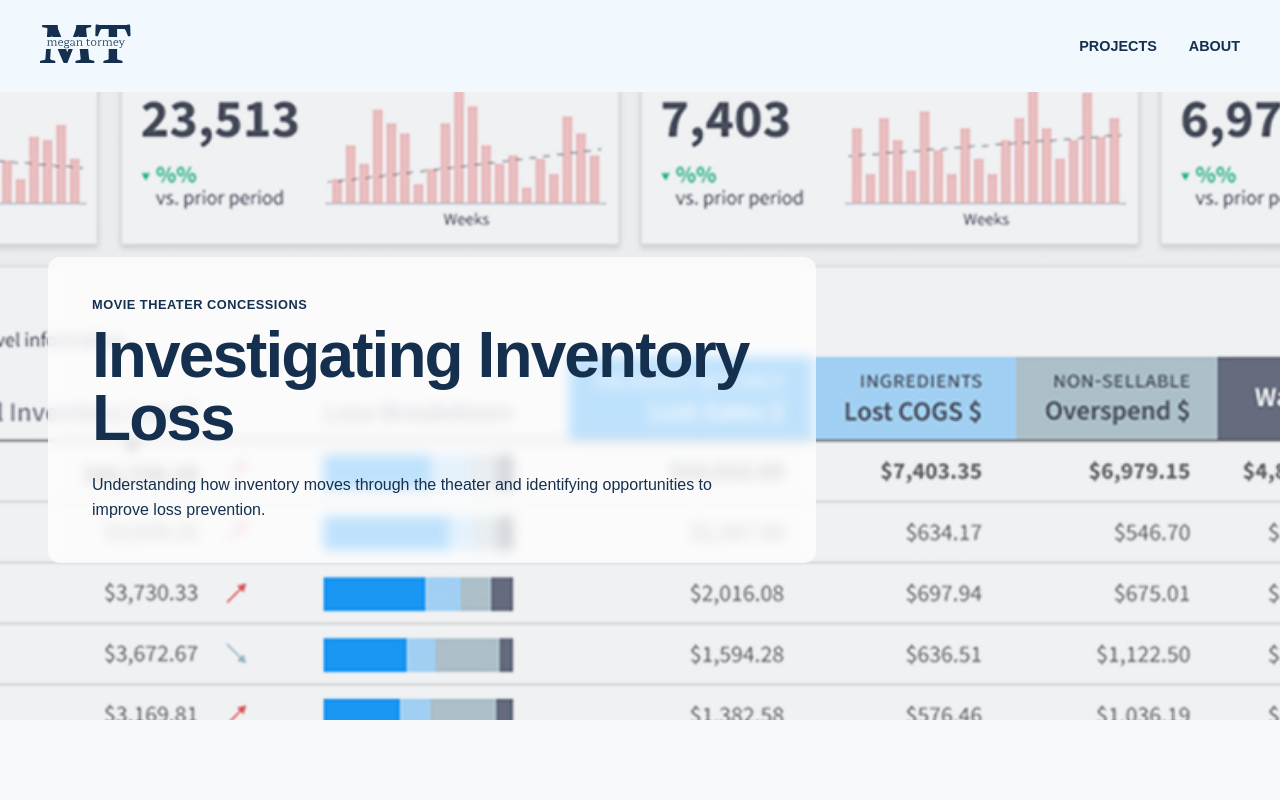
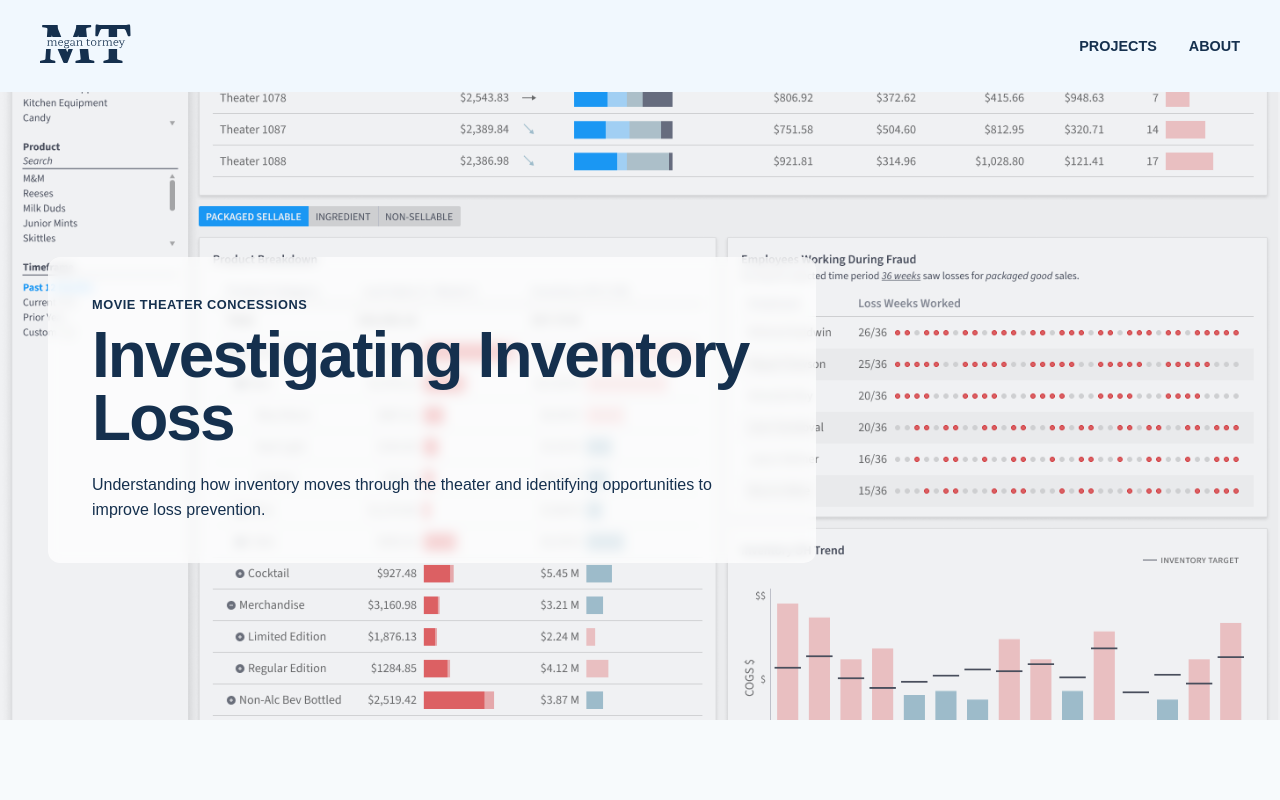
Before and after one commit to mmtormey/portfolio, a React (Vite) app: page /projects/inventory-loss in a window 1280 px wide. Shown: the top 800 px of the page. Built offline with nearby package versions, Linux system fonts and the light colour scheme.

Commit message:
Update case study hero images

```diff
--- a/src/data/caseStudies/inventory-loss.ts
+++ b/src/data/caseStudies/inventory-loss.ts
@@ -10,7 +10,7 @@ const inventoryLoss: CaseStudy = {
   description:
     "Understanding how inventory moves through the theater and identifying opportunities to improve loss prevention.",
 
-  heroImage: "/images/inventory-loss.jpg",
+  heroImage: "/images/case-studies/movie-theater/movie-theater-overall-solution.png",
 
   sections: [
     {
--- a/src/data/caseStudies/multifamily-updated.ts
+++ b/src/data/caseStudies/multifamily-updated.ts
@@ -6,7 +6,7 @@ export const multifamily: CaseStudy = {
   title: 'Business Value Discovery',
   description:
     'Using Business Value Discovery to connect business drivers, data, and analytics solutions.',
-  heroImage: '/images/case-studies/multifamily/short-value-driver-map.svg',
+  heroImage: '/images/case-studies/multifamily/leasing-funnel-efficiency.png',
   sections: [
     {
       type: 'text',
--- a/src/data/caseStudies/orthopedic.ts
+++ b/src/data/caseStudies/orthopedic.ts
@@ -11,7 +11,7 @@ export const physicianUtilization: CaseStudy = {
     'An orthopedic clinic network wanted better visibility into how physicians were utilizing their available appointment time. I worked to understand the different factors that contributed to physician utilization, define how utilization should be measured, and design an analytical experience that could help users identify why utilization was low—not just where it was low.',
 
   heroImage:
-    '/images/physician-utilization.jpg',
+    '/images/case-studies/orthopedic/utilization-overall-design.png',
 
   sections: [
     {
```
